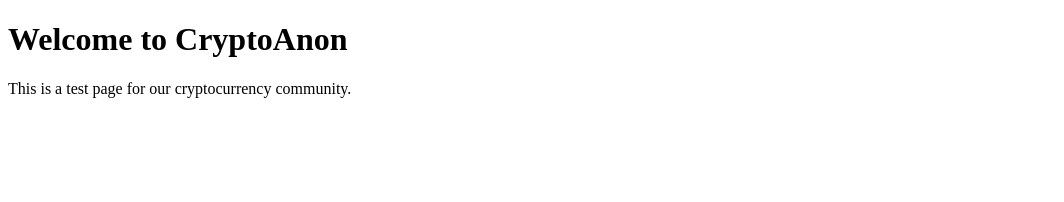
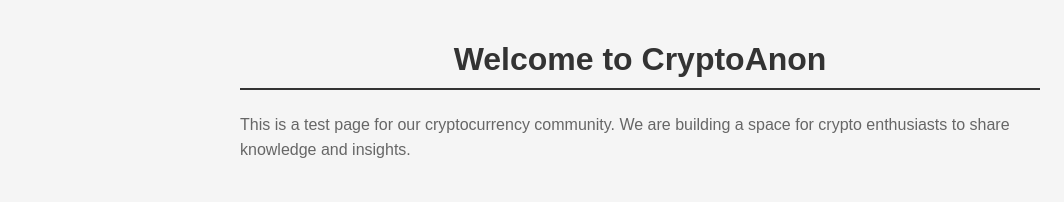
Before and after one commit to TheCrypt0An0n/new-cryptoanon-test, a plain HTML site: page index.html in a window 1280 px wide. Shown: the whole page, without its empty margins (0-1064 px from the left). Drawn offline with Linux system fonts and the light colour scheme.

Commit message:
Add HTML and CSS

```diff
--- a/index.html
+++ b/index.html
@@ -4,9 +4,28 @@
     <meta charset="UTF-8">
     <meta name="viewport" content="width=device-width, initial-scale=1.0">
     <title>CryptoAnon Test</title>
+    <style>
+        body {
+            font-family: Arial, sans-serif;
+            max-width: 800px;
+            margin: 0 auto;
+            padding: 20px;
+            background-color: #f5f5f5;
+        }
+        h1 {
+            color: #333;
+            text-align: center;
+            border-bottom: 2px solid #333;
+            padding-bottom: 10px;
+        }
+        p {
+            color: #666;
+            line-height: 1.6;
+        }
+    </style>
 </head>
 <body>
     <h1>Welcome to CryptoAnon</h1>
-    <p>This is a test page for our cryptocurrency community.</p>
+    <p>This is a test page for our cryptocurrency community. We are building a space for crypto enthusiasts to share knowledge and insights.</p>
 </body>
 </html>
```
